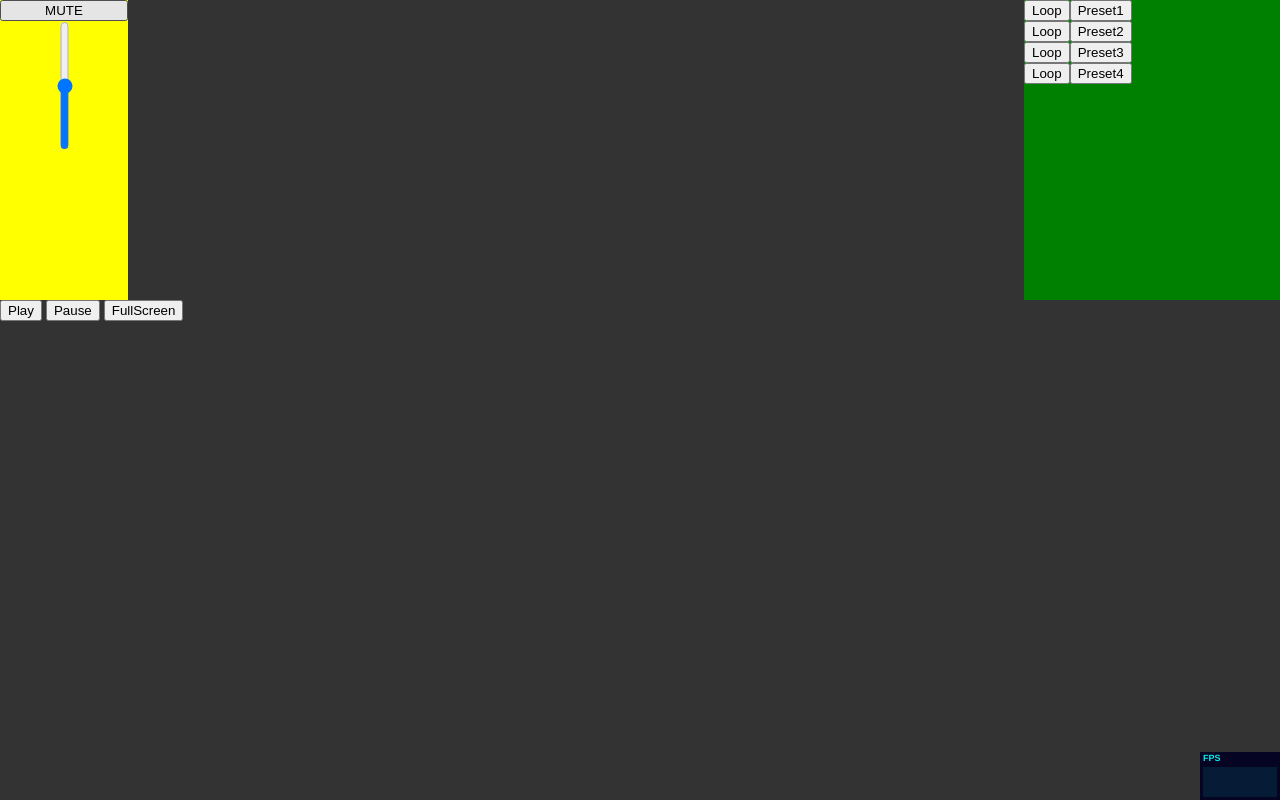
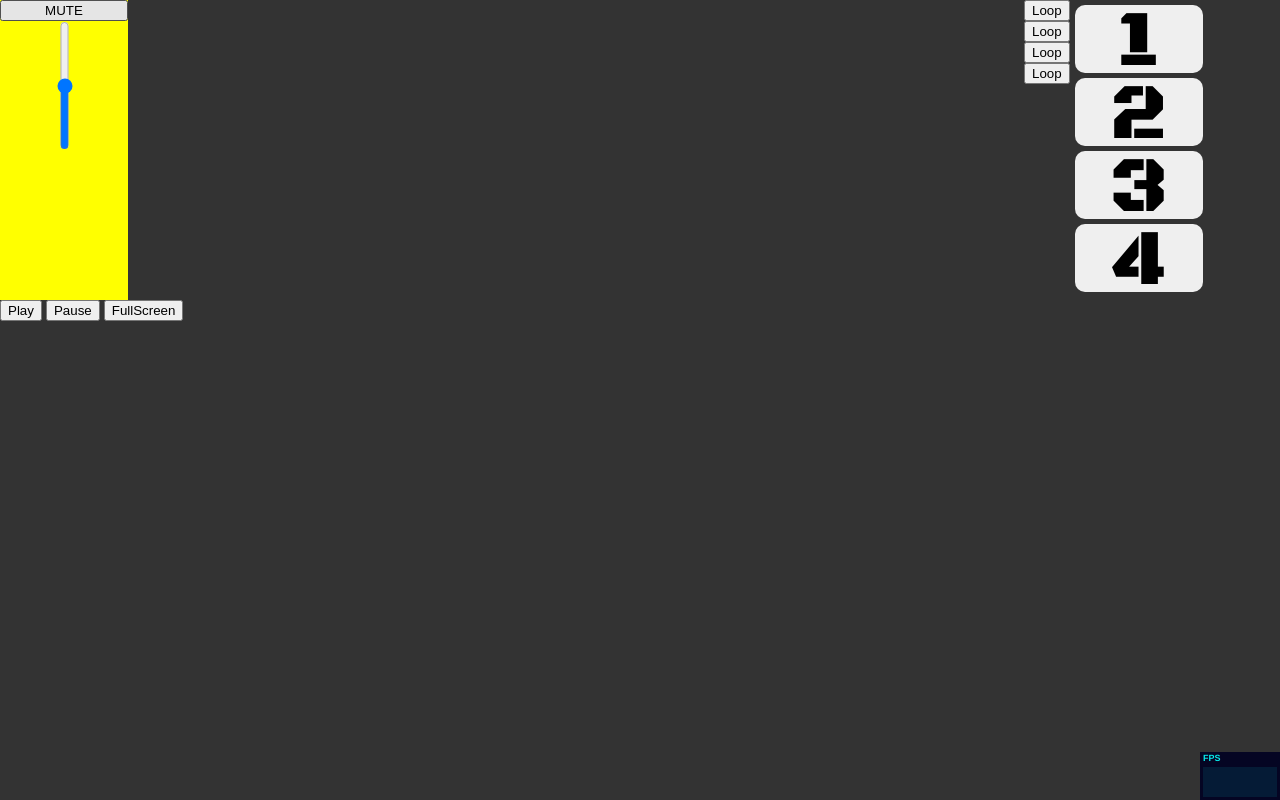
Before and after one commit to JakeCallery/sf8k2018, a website built with webpack: page client/html/index.html in a window 1280 px wide. Built offline with nearby package versions, Linux system fonts and the light colour scheme; no server answers; what jac would draw is missing.

Commit message:
started working on right controls

```diff
--- a/client/css/main.css
+++ b/client/css/main.css
@@ -64,6 +64,11 @@ button {
     pointer-events: none;
     cursor: default;
 }
+
+.largeButton {
+    width: 100%;
+}
+
 /*********************************/
 .mainContainerDiv {
     display: flex;
@@ -120,8 +125,6 @@ button {
     display: flex;
     flex-direction: row;
     flex-wrap: nowrap;
-    align-content: flex-end;
-    background: green;
 }
 
 .presetDiv {
@@ -131,6 +134,16 @@ button {
 
 .presetButton {
     display: block;
+    font-family: 'Black Ops One';
+    font-weight: normal;
+    font-size: 80px;
+    padding: 0;
+    border-radius: 10px;
+    text-align: center;
+    text-decoration: none;
+    border: 0;
+    outline: none;
+    line-height: 75px;
 }
 
 .modeDiv {
--- a/client/html/index.html
+++ b/client/html/index.html
@@ -3,6 +3,7 @@
 <head>
     <meta charset="UTF-8">
     <meta name="viewport" content="width=device-width, initial-scale=1, maximum-scale=1, user-scalable=0"/>
+    <link href="https://fonts.googleapis.com/css?family=Black+Ops+One" rel="stylesheet">
     <title>sf8k</title>
 </head>
 <body>
@@ -27,10 +28,10 @@
                 <button id="mode4Button" class="modeButton">Loop</button>
             </div>
             <div id="presetDiv">
-                <button id="preset1Button" class="presetButton">Preset1</button>
-                <button id="preset2Button" class="presetButton">Preset2</button>
-                <button id="preset3Button" class="presetButton">Preset3</button>
-                <button id="preset4Button" class="presetButton">Preset4</button>
+                <button id="preset1Button" class="presetButton">1</button>
+                <button id="preset2Button" class="presetButton">2</button>
+                <button id="preset3Button" class="presetButton">3</button>
+                <button id="preset4Button" class="presetButton">4</button>
             </div>
         </div>
     </div>
--- /dev/null
+++ b/client/js/LayoutManager.js
@@ -0,0 +1,71 @@
+import l from 'jac/logger/Logger';
+import EventUtils from 'jac/utils/EventUtils';
+import EventDispatcher from 'jac/events/EventDispatcher';
+import GlobalEventBus from 'jac/events/GlobalEventBus';
+import JacEvent from './jac/events/JacEvent';
+import verge from "./verge/verge";
+
+export default class LayoutManager extends EventDispatcher {
+    constructor($document) {
+        super();
+        let self = this;
+        this.doc = $document;
+
+        //Wait for the DOM to be ready
+        this.doc.addEventListener('DOMContentLoaded', () => {
+            this.init();
+        });
+
+    }
+
+    init() {
+        //Adjust canvas size based on screensize
+        this.canvasContainerDiv = this.doc.getElementById('canvasContainerDiv');
+        this.waveCanvas = this.doc.getElementById('waveCanvas');
+        this.soundCanvas = this.doc.getElementById('soundCanvas');
+
+        this.leftControlsDiv = this.doc.getElementById('leftControlsDiv');
+        this.rightControlsDiv = this.doc.getElementById('rightControlsDiv');
+
+        this.presetDiv = this.doc.getElementById('presetDiv');
+        this.presetButtons = this.doc.getElementsByClassName('presetButton');
+
+        this.adjustLayout();
+
+    }
+
+    adjustLayout() {
+        let viewportWidth = verge.viewportW();
+        let canvasWidth = Math.round(0.70 * viewportWidth);
+        let leftControlsWidth = Math.round(0.1 * viewportWidth);
+        let rightControlsWidth = Math.round(0.2 * viewportWidth);
+
+        this.leftControlsDiv.style.width = leftControlsWidth + 'px';
+        this.rightControlsDiv.style.width = rightControlsWidth + 'px';
+
+        this.canvasContainerDiv.style.width = canvasWidth + 'px';
+
+        this.waveCanvas.width = canvasWidth;
+        this.soundCanvas.width = canvasWidth;
+
+        this.waveCanvas.style.width = canvasWidth + 'px';
+        this.soundCanvas.style.width = canvasWidth + 'px';
+
+        this.presetDiv.style.height = this.soundCanvas.height + 'px';
+
+        let presetButtonWidth = Math.round(rightControlsWidth * 0.50);
+        let presetButtonHeight = Math.round((this.soundCanvas.height * 0.90) / this.presetButtons.length);
+
+
+        let presetButtonMargin = Math.round(((this.soundCanvas.height * 0.1) / this.presetButtons.length) / 2);
+        presetButtonMargin += Math.round(presetButtonMargin / (this.presetButtons.length + 1));
+
+        for(let presetButton of this.presetButtons) {
+            presetButton.style.width = presetButtonWidth + 'px';
+            presetButton.style.height = presetButtonHeight + 'px';
+            presetButton.style.margin = presetButtonMargin + 'px';
+        }
+
+
+    }
+}
--- a/client/js/UIManager.js
+++ b/client/js/UIManager.js
@@ -44,25 +44,6 @@ export default class UIManager extends EventDispatcher {
         this.volSlider = this.doc.getElementById('volSlider');
         this.muteButton = this.doc.getElementById('muteButton');
 
-        //Adjust canvas size based on screensize
-        this.canvasContainerDiv = this.doc.getElementById('canvasContainerDiv');
-        this.waveCanvas = this.doc.getElementById('waveCanvas');
-        this.soundCanvas = this.doc.getElementById('soundCanvas');
-        this.leftControlsDiv = this.doc.getElementById('leftControlsDiv');
-        this.rightControlsDiv = this.doc.getElementById('rightControlsDiv');
-
-        let viewportWidth = verge.viewportW();
-        let canvasWidth = Math.round(0.70 * viewportWidth);
-        let leftControlsWidth = Math.round(0.1 * viewportWidth);
-        let rightControlsWidth = Math.round(0.2 * viewportWidth);
-
-        this.leftControlsDiv.style.width = leftControlsWidth + 'px';
-        this.rightControlsDiv.style.width = rightControlsWidth + 'px';
-        this.waveCanvas.width = canvasWidth;
-        this.soundCanvas.width = canvasWidth;
-        this.waveCanvas.style.width = canvasWidth + 'px';
-        this.soundCanvas.style.width = canvasWidth + 'px';
-        this.canvasContainerDiv.style.width = canvasWidth + 'px';
 
         //Delegates
         this.playClickDelegate = EventUtils.bind(self, self.handlePlayClick);
--- a/client/js/index.js
+++ b/client/js/index.js
@@ -14,6 +14,7 @@ import PresetManager from 'PresetManager';
 //Import through loaders
 import '../css/normalize.css';
 import '../css/main.css';
+import LayoutManager from "./LayoutManager";
 
 l.addLogTarget(new ConsoleTarget());
 l.verboseFilter = (VerboseLevel.NORMAL | VerboseLevel.TIME | VerboseLevel.LEVEL);
@@ -44,6 +45,7 @@ if(fvResponse.length !== 0) {
 }
 
 //Setup UI
+let lm = new LayoutManager(document);
 let um = new UIManager(document);
 let im = new InputManager(document);
 let vm = new VizManager(document);
--- a/client/package.json
+++ b/client/package.json
@@ -1,6 +1,6 @@
 {
     "name": "sf8k2018",
-    "version": "0.0.12",
+    "version": "0.0.13",
     "description": "sf8k 2018",
     "main": "index.js",
     "scripts": {
```
